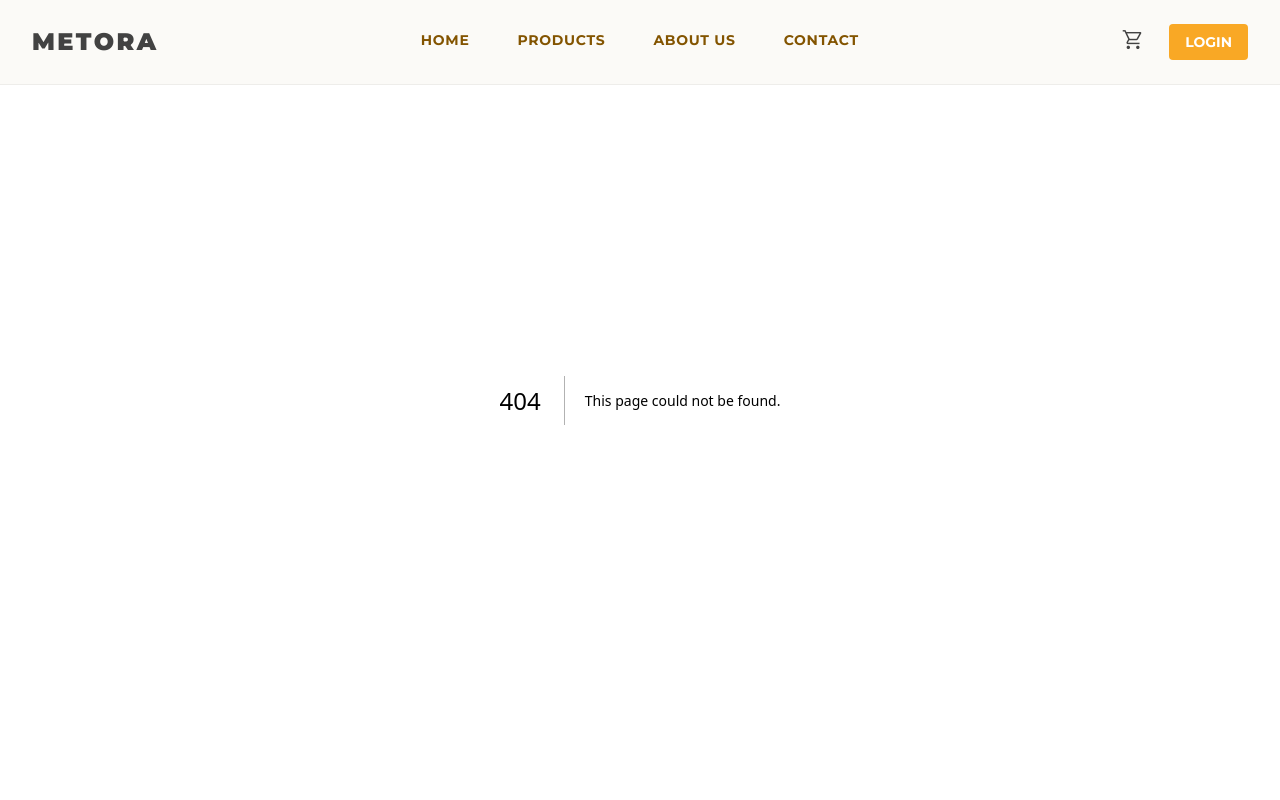
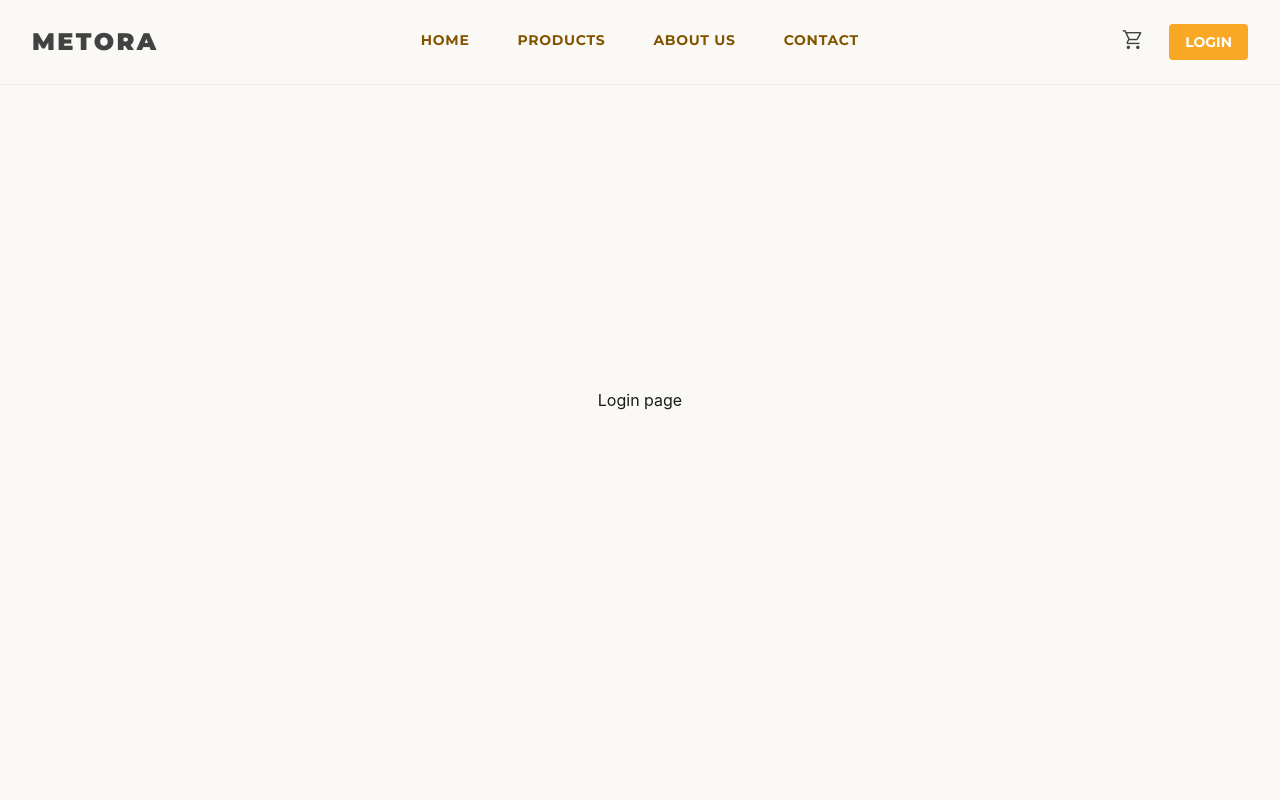
Before and after one commit to mdabdurrahman07/metoradecor_frontend, a Next.js app: page /login in a window 1280 px wide. Before the commit this address had no page. Shown: the top 800 px of the page. Built offline with nearby package versions, Linux system fonts and the light colour scheme; a web font is replaced by a local one.

Commit message:
Add UserAuthLayout and UserLogin components for authentication flow

```diff
--- /dev/null
+++ b/src/app/(auth)/layout.jsx
@@ -0,0 +1,11 @@
+import React from "react";
+
+const UserAuthLayout = ({ children }) => {
+  return (
+    <div className="min-h-screen flex items-center justify-center">
+      {children}
+    </div>
+  );
+};
+
+export default UserAuthLayout;
--- /dev/null
+++ b/src/app/(auth)/login/page.jsx
@@ -0,0 +1,11 @@
+import React from 'react';
+
+const UserLogin = () => {
+    return (
+        <div>
+            <h1>Login page</h1>
+        </div>
+    );
+};
+
+export default UserLogin;
```
